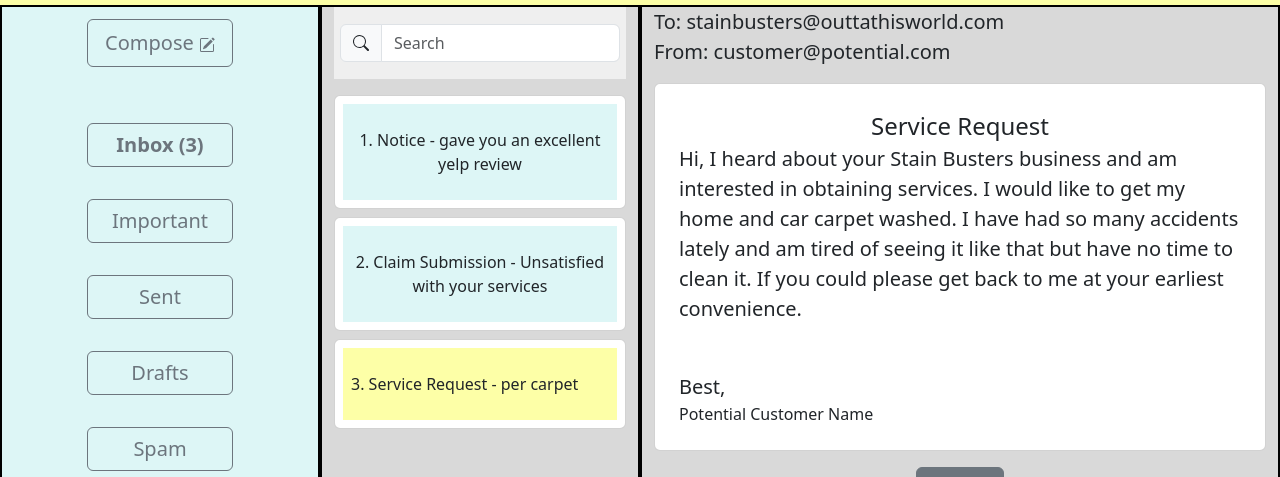
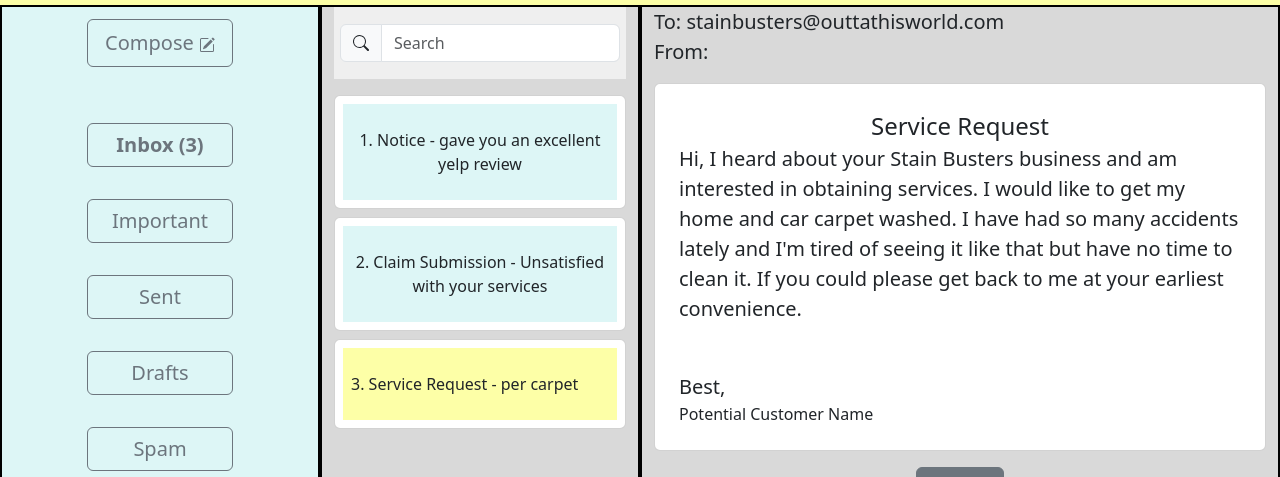
Before and after one commit to achavez101/bootstrap-email-chavez, a plain HTML site: page index.html in a window 1280 px wide. Shown: the part 271-748 px from the top of the page. Drawn offline with nearby package versions, Linux system fonts and the light colour scheme.

Commit message:
fixed service request line

```diff
--- a/index.html
+++ b/index.html
@@ -148,7 +148,7 @@
             To: stainbusters@outtathisworld.com
           </div>
           <div class="from fs-5">
-            From: customer@potential.com
+            From: <a href="#"customer@potential.com></a>
           </div>
 
           <div class="d-flex gap-2 mb-3">
@@ -160,7 +160,7 @@
               </div>
               <div class="email-body1 fs-5">
                 Hi, I heard about your Stain Busters business and am interested in obtaining services. I would like to get
-                my home and car carpet washed. I have had so many accidents lately and am tired of seeing it like that but
+                my home and car carpet washed. I have had so many accidents lately and I'm tired of seeing it like that but
                 have no time to clean it. If you could please get back to me at your earliest convenience.
               </div>
               <br>
```
